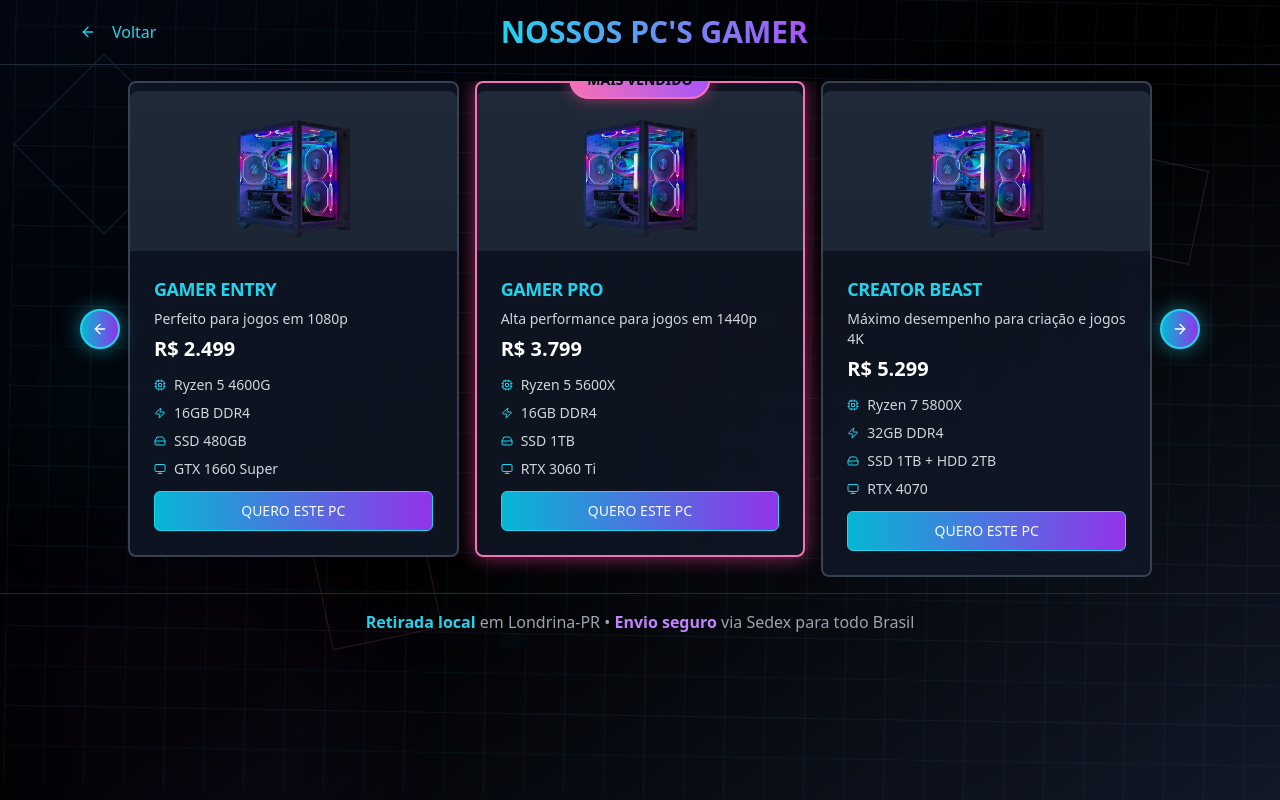
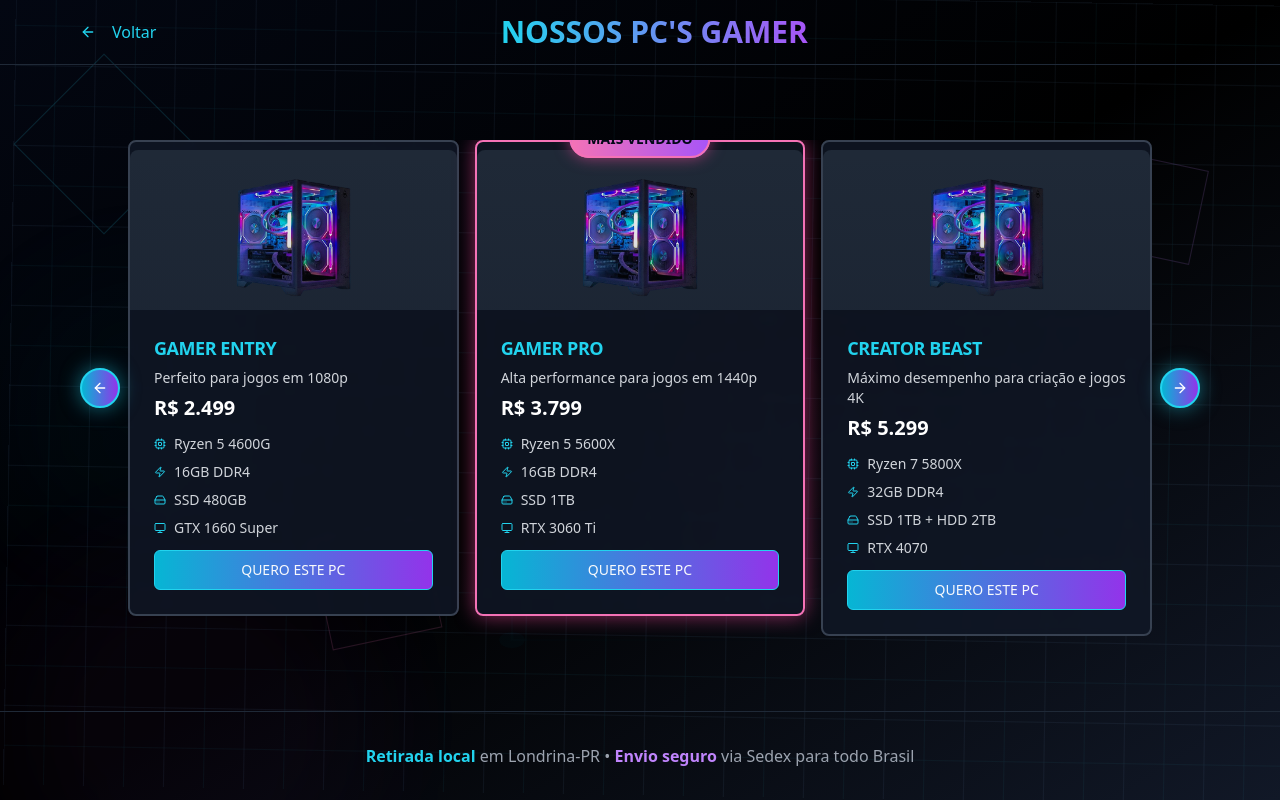
Before and after one commit to dev-guime/arcade-site, a React (Vite) app: page /pcs in a window 1280 px wide. Built offline with nearby package versions, Linux system fonts and the light colour scheme.

Commit message:
Fix: Adjust footer and carousel
Adjusted the footer position to center content.
Made the "PCs Já Entregues" carousel loop infinitely.

```diff
--- a/src/components/SoldPcsCarousel.tsx
+++ b/src/components/SoldPcsCarousel.tsx
@@ -112,7 +112,13 @@ export const SoldPcsCarousel = () => {
 
         {/* Desktop Carousel */}
         <div className="hidden md:block relative">
-          <Carousel className="w-full">
+          <Carousel
+            className="w-full"
+            opts={{
+              align: "start",
+              loop: true,
+            }}
+          >
             <CarouselContent className="-ml-2 md:-ml-4">
               {soldPcs.map((pc) => (
                 <CarouselItem key={pc.id} className="pl-2 md:pl-4 md:basis-1/2 lg:basis-1/3">
--- a/src/pages/PcsPage.tsx
+++ b/src/pages/PcsPage.tsx
@@ -123,7 +123,7 @@ const PcsPage = () => {
   }, []);
 
   return (
-    <div className="min-h-screen bg-black text-white relative overflow-hidden">
+    <div className="min-h-screen bg-black text-white relative overflow-hidden flex flex-col">
       {/* Product Page Background */}
       <ProductPageBackground />
 
@@ -146,8 +146,8 @@ const PcsPage = () => {
       </header>
 
       {/* PCs Content */}
-      <main className="relative z-10 px-4 py-4">
-        <div className="max-w-6xl mx-auto">
+      <main className="relative z-10 px-4 py-8 flex-1 flex items-center">
+        <div className="max-w-6xl mx-auto w-full">
 
           {/* Mobile Grid Layout */}
           <div className="block md:hidden">
@@ -313,7 +313,7 @@ const PcsPage = () => {
       </main>
 
       {/* Footer */}
-      <footer className="relative z-10 border-t border-gray-800 px-4 py-4">
+      <footer className="relative z-10 border-t border-gray-800 px-4 py-8 mt-auto">
         <div className="max-w-6xl mx-auto text-center">
           <p className="text-gray-400 text-sm md:text-base">
             <span className="text-cyan-400 font-semibold">Retirada local</span> em Londrina-PR •
```
